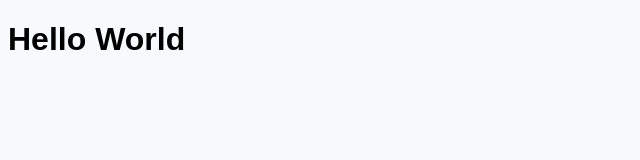
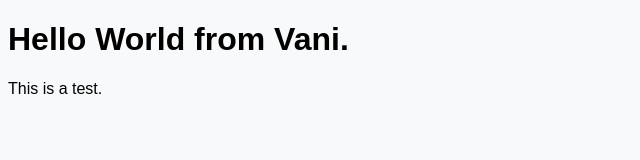
Before and after one commit to imd1005-web-development-winter-2023/assignment-00-VaniyaSharma, a plain HTML site: page index.html in a window 1280 px wide. Shown: the whole page, without its empty margins (0-640 px from the left). Drawn offline with Linux system fonts and the light colour scheme.

Commit message:
Update index.html

```diff
--- a/index.html
+++ b/index.html
@@ -9,7 +9,9 @@
   </head>
   <body>
     <main>
-      <h1>Hello World</h1>
+      <h1>Hello World from Vani.</h1>
+
+      <p> This is a test.</p>
     </main>
   </body>
 </html>
```
